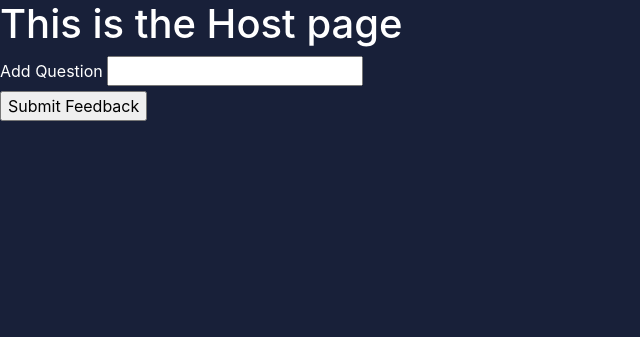
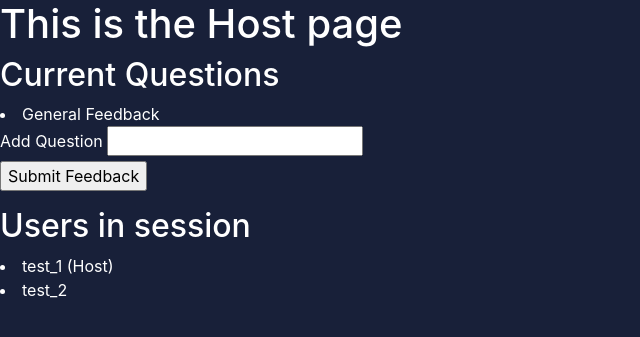
Before and after one commit to CS261-Group-20/cs261-cw, a Flask app: page /host/1 in a window 1280 px wide. Shown: the part 56-393 px from the top of the page, without its empty margins (0-640 px from the left). Run offline with Flask 2, Linux system fonts and the light colour scheme; a user stored in the database is signed in; data comes from the database, SQL or seed files in the repository; both versions use the stored data as it was after the commit; some libraries are stand-ins or nearby versions.

Commit message:
host page now shows users in the session

```diff
--- a/app.py
+++ b/app.py
@@ -76,11 +76,17 @@ def logout():
 
 @app.route('/session_create', methods=['GET', 'POST'])
 def session_create():
+    # TODO : ADD DEFAULT QUESTION FOR EACH EVENT
     event = eventTable.query.order_by(eventTable.event_id.desc()).first()
     if event:
         i = event.event_id
     else:
         i = 0
+    feedbackq_counter = feedbackQuestions.query.order_by(feedbackQuestions.feedback_question_id.desc()).first()
+    if feedbackq_counter:
+        j = feedbackq_counter.feedback_question_id
+    else:
+        j = 0
     form = SessionCreationForm()
     if "user_id" in session:
         if request.method == 'POST':
@@ -97,6 +103,10 @@ def session_create():
             # Add the user in session as the event host
             user_host = eventHosts(session["user_id"],i + 1)
             db.session.add(user_host)
+            db.session.commit()
+            # Add a default question to the event
+            default_question = feedbackQuestions(j,"General Feedback", i + 1)
+            db.session.add(default_question)
             db.session.commit()
             session["host_event_id"] = i + 1
             return redirect(url_for('host', id = session["host_event_id"]))
@@ -134,13 +144,14 @@ def host(id):
     #
 
     # Display the feedback questions for the attendee
+    questions_in_session = feedbackQuestions.query.filter_by(event_id = id).all()
     # TODO
     #
 
     # if request.method == 'POST':
     #     question = request.form['add_feedback_question']
     #     new_question = feedbackQuestions()
-    return render_template("host.html", form=form)
+    return render_template("host.html", form=form, users_in_session = users_in_session, user_host = user_host, questions_in_session = questions_in_session )
 
 
 @app.route('/attendee/<id>', methods=['GET', 'POST'])
@@ -164,7 +175,8 @@ def user_homepage():
         return render_template("user_homepage.html", events_host_user = events_host_user, events_attendee_user = events_attendee_user)
     else:
         # TODO: Redirect user to login
-        return "not logged in!"
+        flash('Invalid Login!')
+        return redirect('/login')
 
 if __name__ == "__main__":
     app.run(debug=True)
--- a/templates/host.html
+++ b/templates/host.html
@@ -7,6 +7,14 @@
 {% block body %}
 <!-- <p>Change this later, this is very basic html code</p> -->
 <div class="login-form">
+    <h2 style="color:rgb(255, 255, 255)">Current Questions</h2>
+    <div class ="current_questions">
+        {% if questions_in_session %}
+        {% for questions in questions_in_session %}
+        <li style="color:rgb(255, 255, 255)">{{questions.feedback_question}}</li>
+        {% endfor %}
+        {% endif %}
+    </div>
     <form method = "POST" action="host">
         {{form.hidden_tag()}}
         {{form.add_feedback_question.label}}
@@ -14,4 +22,17 @@
         {{form.submit}}
     </form>
 </div>
+
+
+<div class="users">
+    <h2 style="color:rgb(255, 255, 255)">Users in session</h2>
+    {% if user_host %}
+    <li style="color:rgb(255, 255, 255)">{{user_host.username}} (Host)</li>
+    {% endif %}
+    {% if users_in_session %}
+    {% for users in users_in_session %}
+    <li style="color:rgb(255, 255, 255)">{{users.username}}</li>
+    {% endfor %}
+    {% endif %}
+</div>
 {% endblock %}
```
Also changed, not shown: web_app.db.
